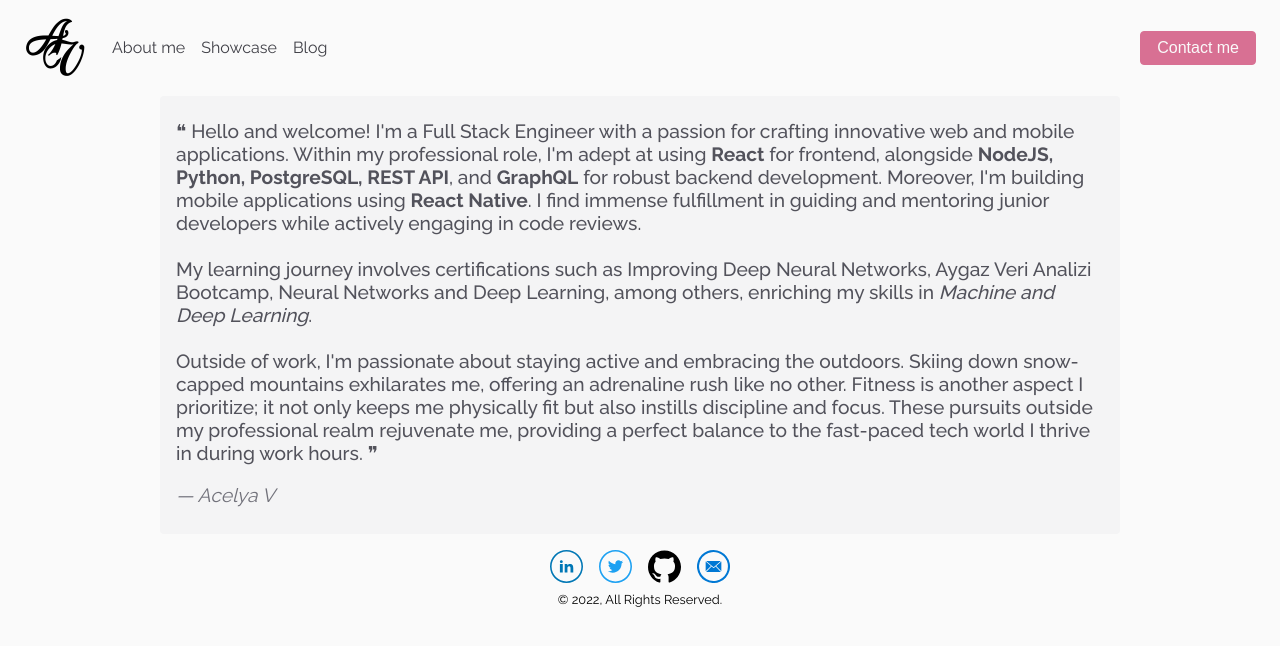
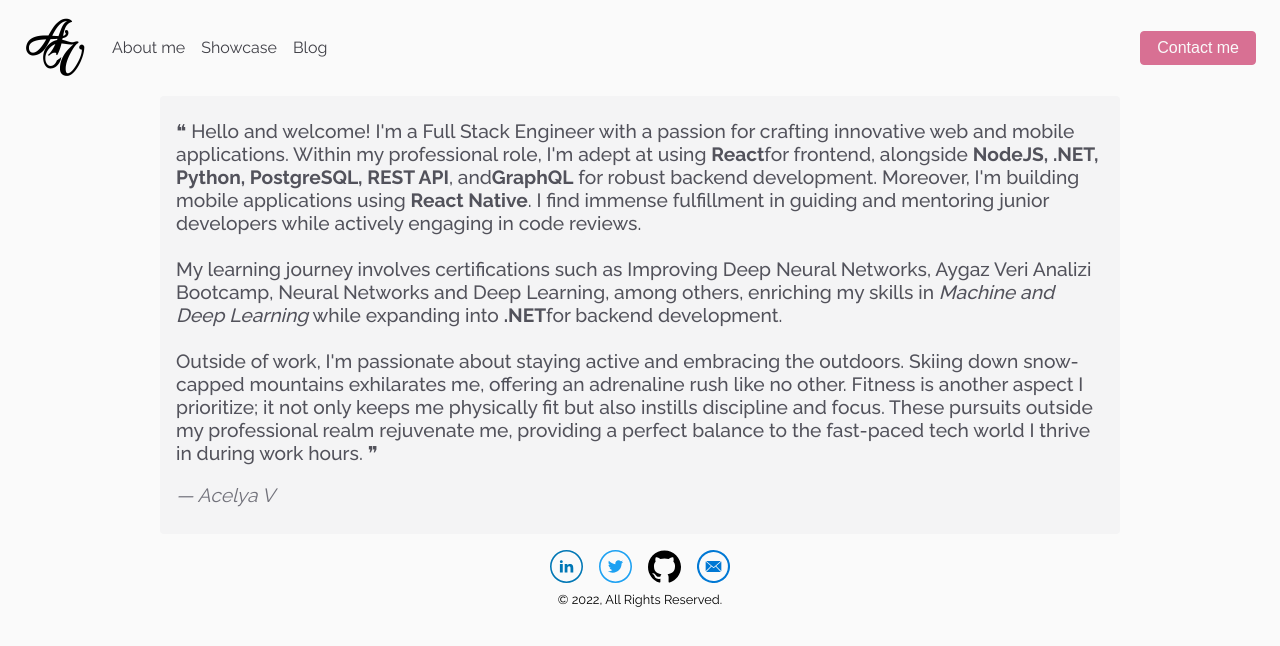
Before and after one commit to acelyavul/acelyavul, a React (Create React App) app: page /about in a window 1280 px wide. Shown: the top 646 px of the page. Built offline with nearby package versions, Linux system fonts and the light colour scheme.

Commit message:
Update About.jsx

```diff
--- a/src/screens/About.jsx
+++ b/src/screens/About.jsx
@@ -5,26 +5,25 @@ export default function About() {
 		<section className={styles.section}>
 			<div className={styles.textContainer}>
 				<blockquote className={`animation-fadeIn ${styles.textStyle}`}>
-					❝ Hello and welcome! I'm a Full Stack Engineer with a passion for
-					crafting innovative web and mobile applications. Within my professional role, I'm adept at using <strong>React</strong> for frontend, alongside <strong>NodeJS, Python, PostgreSQL, REST
-					API</strong>, and <strong>GraphQL</strong> for robust backend development. Moreover, I'm building mobile applications using <strong>React Native</strong>. I find immense
-					fulfillment in guiding and mentoring junior developers while actively
-					engaging in code reviews.
+					❝ Hello and welcome! I'm a Full Stack Engineer with a passion for crafting innovative
+					web and mobile applications. Within my professional role, I'm adept at using <strong>React</strong>
+					for frontend, alongside <strong>NodeJS, .NET, Python, PostgreSQL, REST API</strong>, and
+					<strong>GraphQL</strong> for robust backend development. Moreover, I'm building mobile applications
+					using <strong>React Native</strong>. I find immense fulfillment in guiding and mentoring junior
+					developers while actively engaging in code reviews.
 					<br />
 					<br />
-					My learning journey involves certifications such as Improving Deep
-					Neural Networks, Aygaz Veri Analizi Bootcamp, Neural Networks and Deep
-					Learning, among others, enriching my skills in <i>Machine and Deep
-					Learning</i>.
+					My learning journey involves certifications such as Improving Deep Neural Networks,
+					Aygaz Veri Analizi Bootcamp, Neural Networks and Deep Learning, among others, enriching
+					my skills in <i>Machine and Deep Learning</i> while expanding into <strong>.NET</strong>
+					for backend development.
 					<br />
 					<br />
-					Outside of work, I'm passionate about staying active and embracing the
-					outdoors. Skiing down snow-capped mountains exhilarates me, offering
-					an adrenaline rush like no other. Fitness is another aspect I
-					prioritize; it not only keeps me physically fit but also instills
-					discipline and focus. These pursuits outside my professional realm
-					rejuvenate me, providing a perfect balance to the fast-paced tech
-					world I thrive in during work hours. ❞
+					Outside of work, I'm passionate about staying active and embracing the outdoors. Skiing
+					down snow-capped mountains exhilarates me, offering an adrenaline rush like no other.
+					Fitness is another aspect I prioritize; it not only keeps me physically fit but also instills
+					discipline and focus. These pursuits outside my professional realm rejuvenate me, providing
+					a perfect balance to the fast-paced tech world I thrive in during work hours. ❞
 				</blockquote>
 				<p className={styles.nameStyle}>&mdash; Acelya V</p>
 			</div>
```
